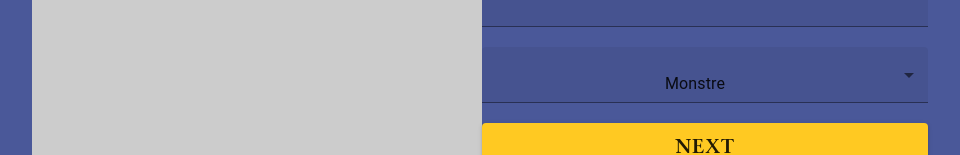
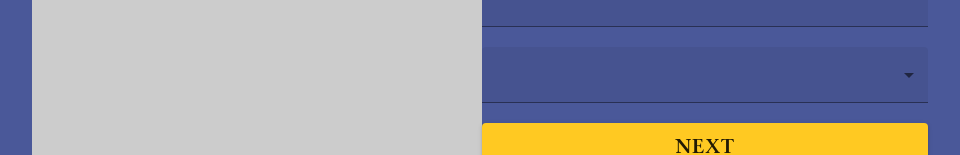
Before and after one commit to tcganime/tcg_anime_web, a React (Create React App) app: page /admin/card_create in a window 1280 px wide. Shown: the part 495-650 px from the top of the page, without its empty margins (160-1120 px from the left). Built offline with nearby package versions, Linux system fonts and the light colour scheme; sample sign-in values are in the browser's storage.

Commit message:
[EDIT] Connect to the Back - Create Carte Monster

```diff
--- a/src/Admin/CardCreate.tsx/CardCreate.tsx
+++ b/src/Admin/CardCreate.tsx/CardCreate.tsx
@@ -14,7 +14,7 @@ const CardCreate = () => {
     const [baseCard, setBaseCard] = useState<card.BaseCard>({
         name: '',
         description: '',
-        type: 'Monster',
+        type: 'Monstre ',
         image: ''
     })
 
@@ -123,9 +123,9 @@ const CardCreate = () => {
                             })
                         }}
                     >
-                        <MenuItem value='Monster'>Monstre</MenuItem>
-                        <MenuItem value='Spell'>Magie</MenuItem>
-                        <MenuItem value='Trap'>Piège</MenuItem>
+                        <MenuItem value='Monstre'>Monstre</MenuItem>
+                        <MenuItem value='Magie'>Magie</MenuItem>
+                        <MenuItem value='Piège'>Piège</MenuItem>
                     </Select>
                     <div className='spacer' />
                     <Button variant='contained' color='secondary' style={{
```
